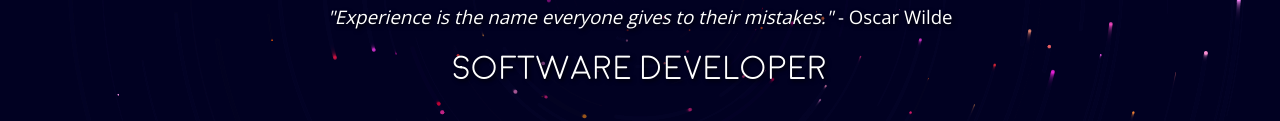
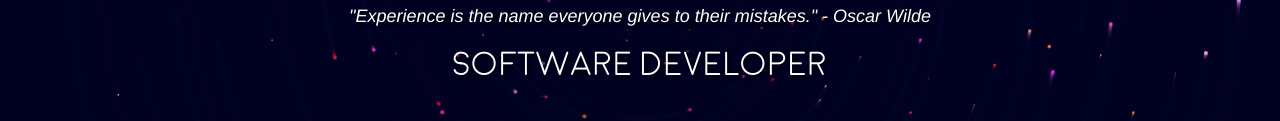
Before and after one commit to jansenlazaro/jansenlazaro.github.io, a plain HTML site: page index.html in a window 1280 px wide. Shown: the part 426-547 px from the top of the page. Drawn offline with nearby package versions, Linux system fonts and the light colour scheme.

Commit message:
quote font

```diff
--- a/index.html
+++ b/index.html
@@ -59,7 +59,7 @@
   <div class="container-fluid">
     <div class="center">
       <strong><h1>Jansen Lazaro</h1></strong>
-      <center><p><i>"Experience is the name everyone gives to their mistakes."</i> - Oscar Wilde</p></center>
+      <center><h4><i>"Experience is the name everyone gives to their mistakes." - Oscar Wilde</i></h4></center>
       <h2>Software Developer</h2>
     </div>
   </div>
```
